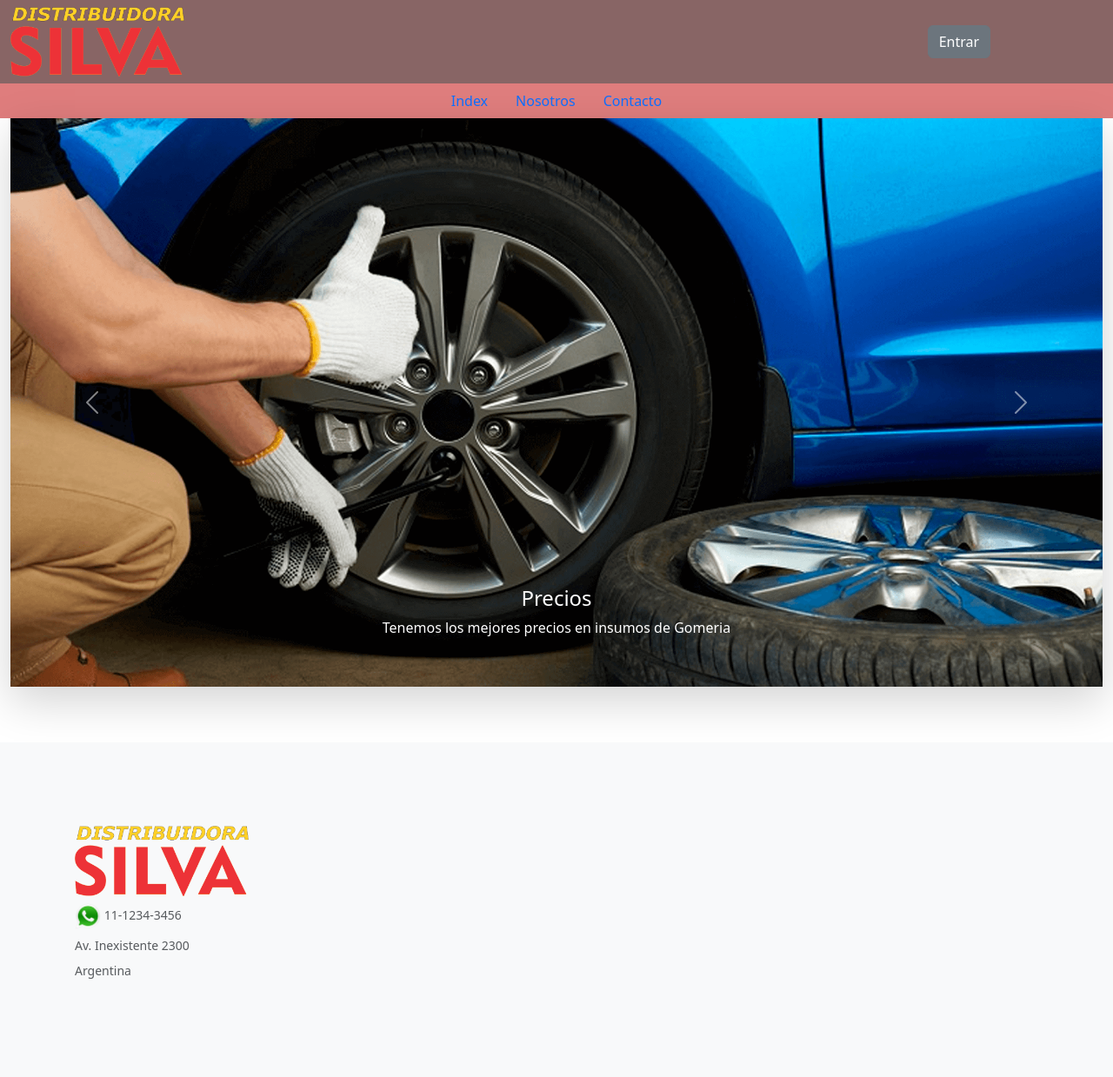
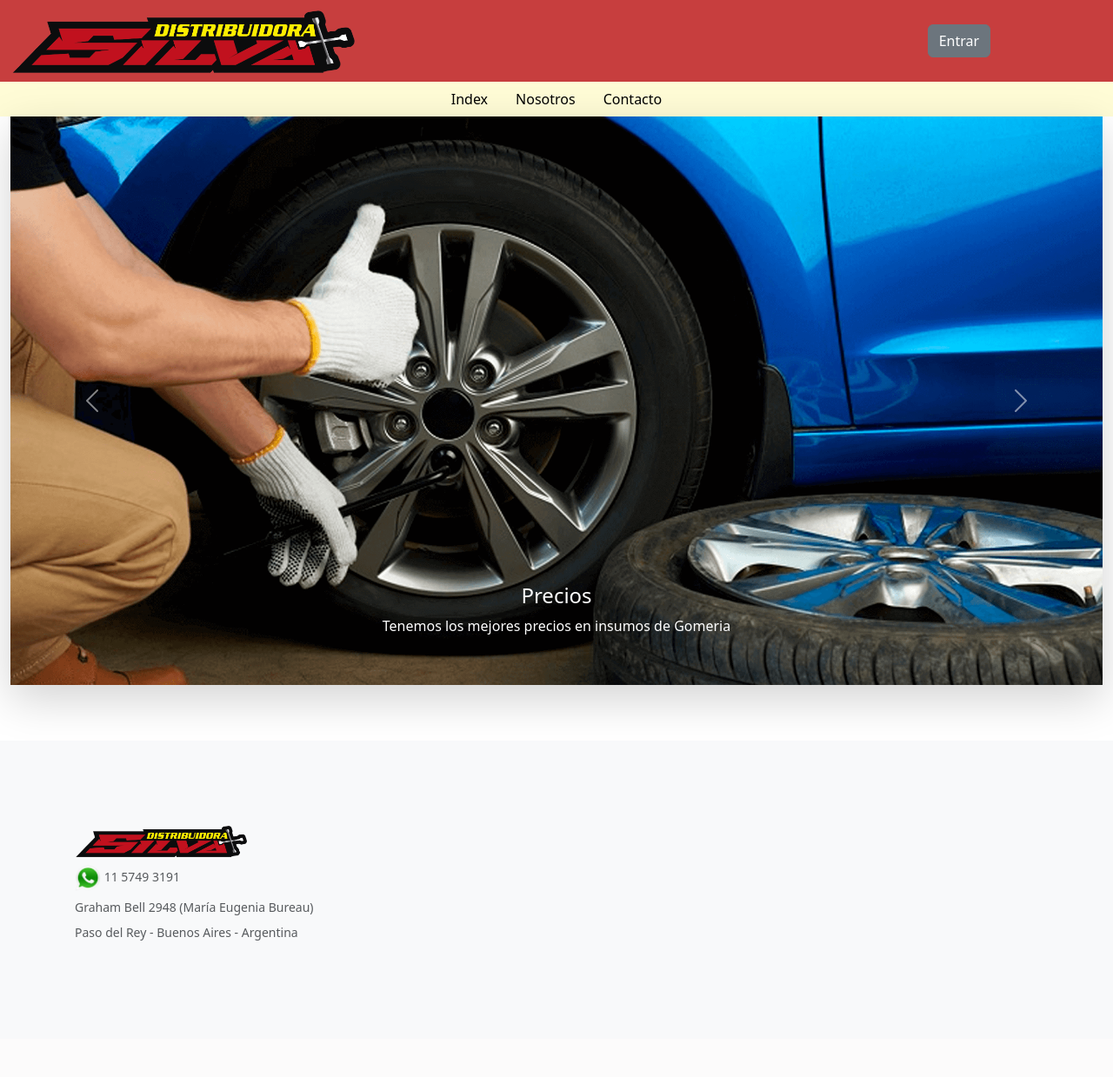
Before and after one commit to MarianoDjango/sistema-distribuidora-django, a Django app: page / in a window 1280 px wide. Shown: the whole page at 87% size. After the commit the page ends 1082 px from the top, so only its background shows below. Run offline with Django 5.2, Linux system fonts and the light colour scheme; some libraries are stand-ins or nearby versions.

Commit message:
correcciones 1

```diff
--- a/myapp/templates/base_generic.html
+++ b/myapp/templates/base_generic.html
@@ -12,16 +12,28 @@
     <script src="//ajax.googleapis.com/ajax/libs/jquery/1.9.1/jquery.min.js"></script>
 
     <title>Distribuidora Silva</title>
+    <style>
+      .custom-nav-item .nav-link {
+        color: #000000; /* Cambia esto al color que desees */
+      }
+      .custom-nav-item .nav-link:hover {
+        color: #727272; /* Color al hacer hover */
+      }
+    </style>
   </head>
 
   <body style="overflow: auto;overflow-x:hidden">
     <div class="row"></div>
     <div class="row">
       <div class="col-lg-12">
-        <nav class="navbar navbar-expand-lg" style="background-color: #886565;">
+        <nav class="navbar navbar-expand-lg" style="background-color: #c73e3e;">
           <div class="container-fluid">
             <div class="col-lg-6">
-              <a class="navbar-brand" href="{% url 'landingindex'%}"><img src="{% static '/img/logo.png' %}" class="img-fluid" alt="..." width="200" height="45"></a>
+              {% if user.is_authenticated %}
+                <a class="navbar-brand" href="{% url 'afterlogin'%}"><img src="{% static '/img/logo.png' %}" class="img-fluid" alt="..." width="400" height="45"></a>
+              {% else %}
+                <a class="navbar-brand" href="{% url 'landingindex'%}"><img src="{% static '/img/logo.png' %}" class="img-fluid" alt="..." width="400" height="45"></a>
+              {% endif %}
               <button class="navbar-toggler" type="button" data-bs-toggle="collapse" data-bs-target="#navbarSupportedContent" aria-controls="navbarSupportedContent" aria-expanded="false" aria-label="Toggle navigation">
                 <span class="navbar-toggler-icon"></span>
               </button>
@@ -30,7 +42,7 @@
           <div class="col-lg-2">
           {% if user.is_authenticated %}
             <div class="dropdown">
-              <a class="btn btn-secondary position-relative" role="button" data-bs-toggle="dropdown" aria-expanded="false">{{user}}
+              <a class="btn btn-warning position-relative" role="button" data-bs-toggle="dropdown" aria-expanded="false">{{user}}
                 <i class="bi bi-person-fill"></i><svg xmlns="http://www.w3.org/2000/svg" width="22" height="22" fill="currentColor" class="bi bi-person-fill" viewBox="0 0 16 16">
                   <path d="M3 14s-1 0-1-1 1-4 6-4 6 3 6 4-1 1-1 1zm5-6a3 3 0 1 0 0-6 3 3 0 0 0 0 6"/>
                 </svg>
@@ -64,9 +76,9 @@
             <img src="{% static '/img/logo.png' %}" class="img-fluid" alt="..." width="200" height="45">
           </a>
           <ul class="list-unstyled small text-muted">
-            <li class="mb-2"><a href="https://api.whatsapp.com/send?phone=+541112345678&text=Hola" target="_blank" title="contactar por Whatsapp"><img src="{% static '/img/whatsapp_PNG20.png' %}" class="img-fluid" alt="..." width="30"></a>  11-1234-3456</li>
-            <li class="mb-2">Av. Inexistente 2300 </li>
-            <li class="mb-2">Argentina</li>
+            <li class="mb-2"><a href="https://api.whatsapp.com/send?phone=+541112345678&text=Hola" target="_blank" title="contactar por Whatsapp"><img src="{% static '/img/whatsapp_PNG20.png' %}" class="img-fluid" alt="..." width="30"></a>  11 5749 3191</li>
+            <li class="mb-2">Graham Bell 2948 (María Eugenia Bureau) </li>
+            <li class="mb-2">Paso del Rey - Buenos Aires - Argentina</li>
           </ul>
         </div>
       </div>
--- a/myapp/templates/index.html
+++ b/myapp/templates/index.html
@@ -1,10 +1,17 @@
 {% extends "base_generic.html" %}
 {% load static %}
 {% block content %}
-<nav class="nav justify-content-center" style="background-color: #df7d7d;">
-  <a class="nav-link active" href="/">Index</a>
-  <a class="nav-link" href="#">Nosotros</a>
-  <a class="nav-link" href="#">Contacto</a>
+<nav class="nav justify-content-center" style="background-color: #fffcd6;">
+  <li class="nav-item custom-nav-item">
+    <a class="nav-link active" href="/">Index</a>
+  </li>
+  <li class="nav-item custom-nav-item">
+    <a class="nav-link" href="#">Nosotros</a>
+  </li>
+  <li class="nav-item custom-nav-item">
+    <a class="nav-link" href="#">Contacto</a>
+  </li>
+
 <br>
 </nav>
 
--- a/myapp/views.py
+++ b/myapp/views.py
@@ -204,26 +204,34 @@ def articulo_create_or_update(request, **kwargs):
                 precio_venta_anterior = articulo.precio_venta
             else:
                 articulo = articulos()
+                articulo.fecha_precio = datetime.date.today()
+                articulo.fecha_stock = datetime.date.today()
                 precio_venta_anterior = None
 
             if request.method == 'POST':
                 form = articulosForm(request.POST, instance=articulo)
                 if form.is_valid():
+                    is_new = form.instance.pk is None
+                    if is_new:
+                        tipo_mov = 'Creacion Articulo'
+                        precio_venta_anterior = 0
+                    else:
+                        tipo_mov = 'Actualiza Articulo'
                     form.save()
                     #print(art_val_ant)
-                    if (precio_venta_anterior != articulo.precio_venta):
+                    if (precio_venta_anterior != articulo.precio_venta) or is_new:
                         historico = hist_movart( articulo = articulo,
-                                        fechamov = datetime.datetime.today(),
-                                        tipomov = 'CRUD Articulos',
-                                        numdoc = '0',
-                                        cantidad = 0,
-                                        precioactual = precio_venta_anterior,
-                                        porprecio = 0,
-                                        nuevoprecio = articulo.precio_venta,
-                                        stockactual = articulo.stock,
-                                        nuevostock = articulo.stock,
-                                        usuario = request.user
-                                    )
+                                    fechamov = datetime.datetime.today(),
+                                    tipomov = tipo_mov,
+                                    numdoc = '0',
+                                    cantidad = 0,
+                                    precioactual = precio_venta_anterior,
+                                    porprecio = 0,
+                                    nuevoprecio = articulo.precio_venta,
+                                    stockactual = articulo.stock,
+                                    nuevostock = articulo.stock,
+                                    usuario = request.user
+                                )
                         historico.save()
 
                     urlredirect = "/myapp/dashboard/" + str(request.user.perfil.idempresa.id)
```
Also changed, not shown: myapp/static/img/logo.png.
